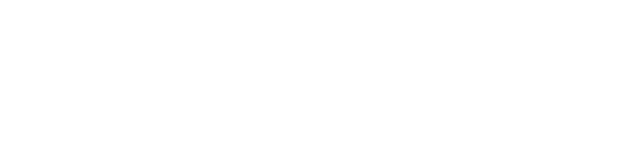
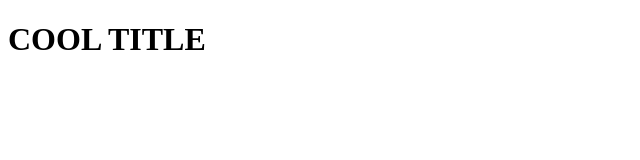
Before and after one commit to onureredo/wdg12-gi.intro, a plain HTML site: page index.html in a window 1280 px wide. Shown: the whole page, without its empty margins (0-640 px from the left). Drawn offline with Linux system fonts and the light colour scheme.

Commit message:
added title

```diff
--- a/index.html
+++ b/index.html
@@ -5,5 +5,7 @@
     <meta name="viewport" content="width=device-width, initial-scale=1.0" />
     <title>Document</title>
   </head>
-  <body></body>
+  <body>
+    <h1>COOL TITLE</h1>
+  </body>
 </html>
```
